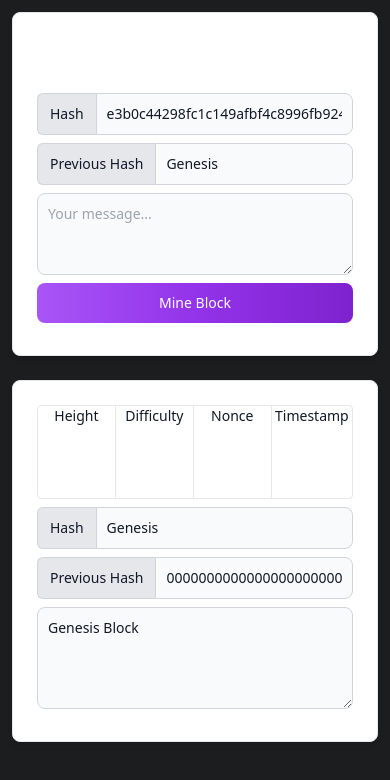
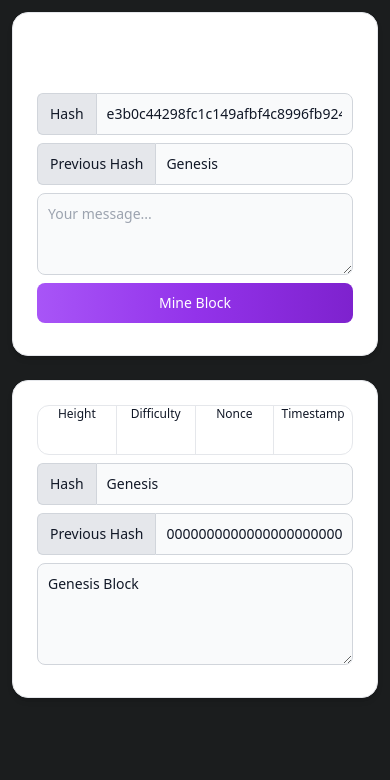
Before and after one commit to waiscodes/demo.blockchain, a React (Vite) app: page / in a window 390 px wide. Shown: the top 780 px of the page. Built offline with nearby package versions, Linux system fonts and the light colour scheme.

Commit message:
added break points and spacing/font sizing to it

```diff
--- a/src/App.tsx
+++ b/src/App.tsx
@@ -1,4 +1,4 @@
-import React, { useState } from "react";
+import React from "react";
 import useChain from "./blockchain/useChain";
 import AddBlock from "./components/AddBlock";
 import Block from "./components/Block";
@@ -7,7 +7,7 @@ const App: React.FC = (): JSX.Element => {
 	const { chain, addBlock, updateBlockData, brokenBlockHeight } = useChain();
 
 	return (
-		<main className="text-white max-w-lg">
+		<main className="m-auto container max-w-3xl text-white">
 			<AddBlock addBlock={addBlock} prevBlock={chain[chain.length - 1]} />
 			<div className="flex flex-col-reverse">
 				{chain.map((block, index) => (
--- a/src/components/AddBlock.tsx
+++ b/src/components/AddBlock.tsx
@@ -23,7 +23,7 @@ const AddBlock: React.FC<Props> = ({ addBlock, prevBlock }) => {
 	return (
 		<form
 			onSubmit={submitTx}
-			className="p-6 m-3 overflow-scroll bg-white rounded-lg border border-gray-200 shadow-md dark:bg-gray-800 dark:border-gray-700"
+			className="p-6 m-3 overflow-scroll bg-white rounded-2xl border border-gray-200 shadow-md dark:bg-gray-800 dark:border-gray-700"
 		>
 			<h3 className="text-4xl font-semibold text-center mb-4">Add New Block</h3>
 			<div className="flex my-2">
--- a/src/components/Block.tsx
+++ b/src/components/Block.tsx
@@ -11,6 +11,7 @@ const Block: React.FC<Props> = ({ block, updateBlockData, brokenBlockHeight }):
 	const [tx, setTx] = React.useState<string>(block.tx);
 
 	const timestamp = new Date(block.timestamp).toLocaleString();
+	const [date, time] = timestamp.split(",");
 
 	const handleTxChange = (tx: string) => {
 		setTx(tx);
@@ -18,31 +19,37 @@ const Block: React.FC<Props> = ({ block, updateBlockData, brokenBlockHeight }):
 	};
 
 	const isBrokenBlock = brokenBlockHeight !== -1 && block.height !== 0 && block.height >= brokenBlockHeight;
+	const nonceLength = block.nonce.toString().length;
 
 	return (
 		<>
 			<div
-				className={`p-6 m-3 bg-white rounded-lg border ${
+				className={`p-6 m-3 bg-white rounded-2xl border ${
 					isBrokenBlock ? "border-red-600" : "border-gray-200 dark:border-gray-700"
 				} shadow-md dark:bg-gray-800`}
 			>
 				<div className="block-header">
-					<div className="flex w-full justify-between border border-gray-200 rounded">
+					<div className="flex w-full justify-between border border-gray-200 rounded-xl">
 						<div className="height text-center border-r flex-1">
-							<p className="text-sm font-medium text-gray-900 dark:text-gray-400">Height</p>
-							<p className="text-3xl">{block.height}</p>
+							<p className="text-xs xs:text-sm font-medium text-gray-900 dark:text-gray-400">Height</p>
+							<p className="text-2xl xs:text-3xl">{block.height}</p>
 						</div>
 						<div className="difficulty text-center border-r flex-1">
-							<p className="text-sm font-medium text-gray-900 dark:text-gray-400">Difficulty</p>
-							<p className="text-3xl">{block.difficulty}</p>
+							<p className="text-xs xs:text-sm font-medium text-gray-900 dark:text-gray-400">Difficulty</p>
+							<p className="text-2xl xs:text-3xl">{block.difficulty}</p>
 						</div>
 						<div className="nonce text-center border-r flex-1">
-							<p className="text-sm font-medium text-gray-900 dark:text-gray-400">Nonce</p>
-							<p className="text-3xl">{block.nonce}</p>
+							<p className="text-xs xs:text-sm font-medium text-gray-900 dark:text-gray-400">Nonce</p>
+							<p className={`${nonceLength > 4 ? "text-lg xs:text-sm" : "text-2xl xs:text-3xl"}text-2xl xs:text-3xl`}>
+								{block.nonce}
+							</p>
 						</div>
 						<div className="time text-center flex-1">
-							<p className="text-sm font-medium text-gray-900 dark:text-gray-400">Timestamp</p>
-							<p>{timestamp}</p>
+							<p className="text-xs xs:text-sm font-medium text-gray-900 dark:text-gray-400">Timestamp</p>
+							<p className="text-xs xs:text-sm xs:mb-2">
+								<span className="block">{date}</span>
+								<span className="block">{time}</span>
+							</p>
 						</div>
 					</div>
 
--- a/tailwind.config.cjs
+++ b/tailwind.config.cjs
@@ -1,11 +1,24 @@
 /** @type {import('tailwindcss').Config} */
 module.exports = {
-  content: [
-    "./index.html",
-    "./src/**/*.{js,ts,jsx,tsx}",
-  ],
-  theme: {
-    extend: {},
-  },
-  plugins: [],
-}
+	content: ["./index.html", "./src/**/*.{js,ts,jsx,tsx}"],
+	theme: {
+		screens: {
+			xs: "480px",
+			sm: "640px",
+			// => @media (min-width: 640px) { ... }
+
+			md: "768px",
+			// => @media (min-width: 768px) { ... }
+
+			lg: "1024px",
+			// => @media (min-width: 1024px) { ... }
+
+			xl: "1280px",
+			// => @media (min-width: 1280px) { ... }
+
+			"2xl": "1536px",
+			// => @media (min-width: 1536px) { ... }
+		},
+	},
+	plugins: [],
+};
```
